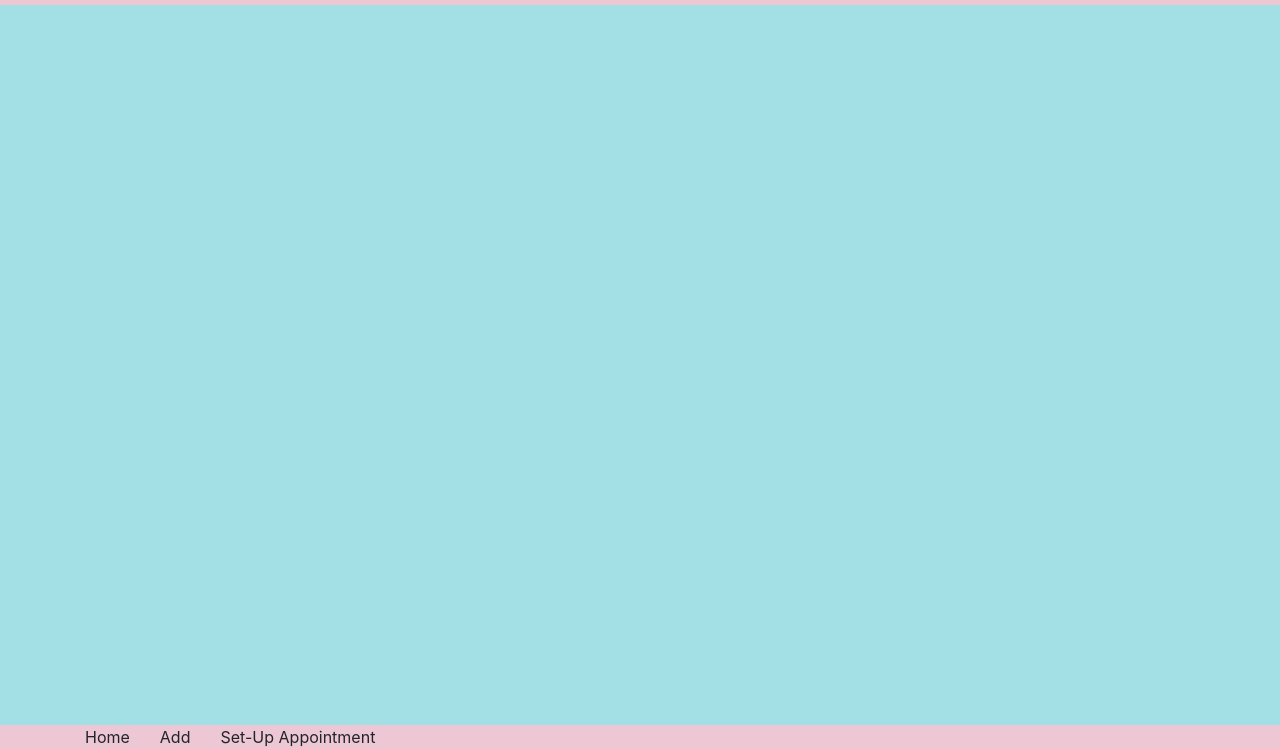
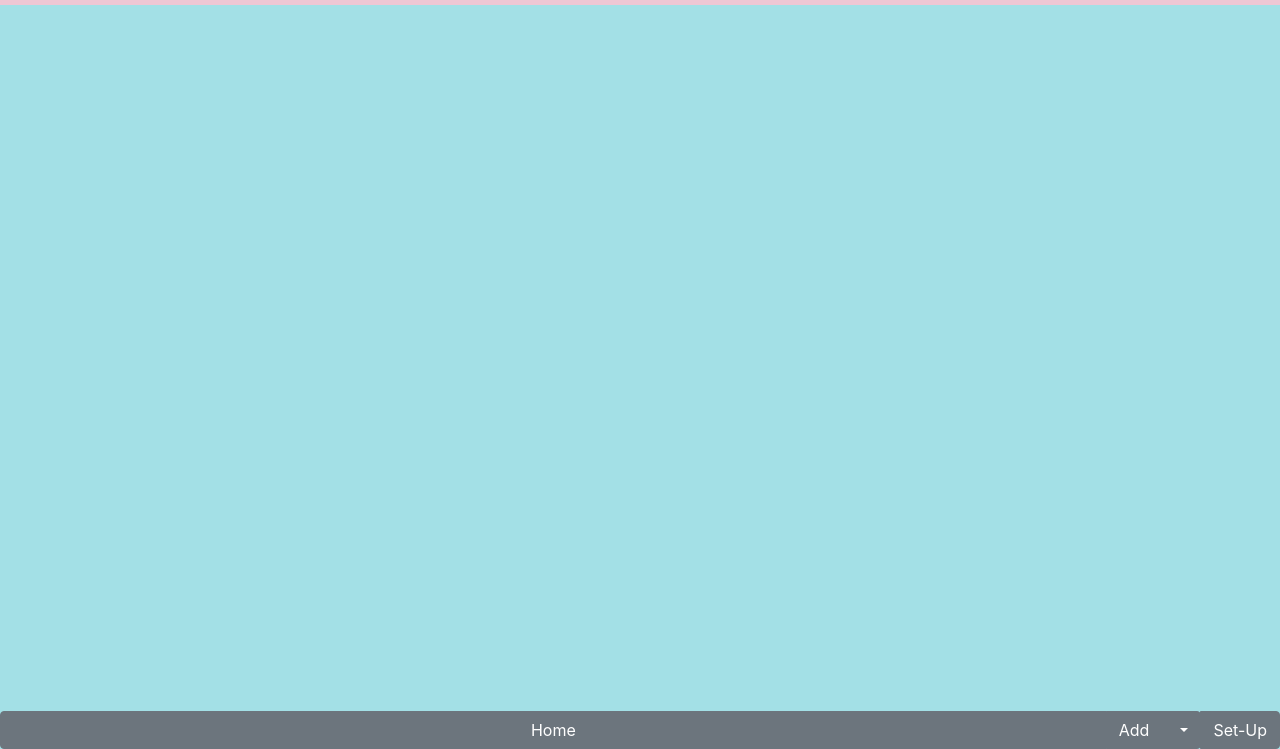
Before and after one commit to JellyBatjes/PR8-Team-test, a plain HTML site: page index.html in a window 1280 px wide. Shown: the part 51-800 px from the top of the page. Drawn offline with nearby package versions, Linux system fonts and the light colour scheme.

Commit message:
Add files via upload

```diff
--- a/index.html
+++ b/index.html
@@ -27,21 +27,22 @@
 </nav>
 
 <footer class="footer fixed-bottom" style="background-color: #EEC7D4">
-<div class="container">
-  <div class="row">
-    <div class="col-md-auto">
-      Home
-    </div>
-    <div class="col-md-auto">
-      Add
-    </div>
-    <div class="col-md-auto">
-      Set-Up
-		Appointment
-    </div>
-  </div>
-</div>
-	  </footer>
+	<div>
+		<div class="btn-group fixed-bottom" role="group" aria-label="Basic example">
+ 			<button type="button" class="btn btn-secondary">Home</button>
+
+			<div class="btn-group" role="group">
+   				<button id="btnGroupDrop1" type="button" class="btn btn-secondary dropdown-toggle" data-toggle="dropdown" aria-haspopup="true" aria-expanded="false">
+   																		 Add&nbsp; &nbsp; &nbsp; </button>
+    		<div class="dropdown-menu" aria-labelledby="btnGroupDrop1">
+     				 <a class="dropdown-item" href="#">Add Self</a>
+    				 <a class="dropdown-item" href="#">Import / Sync</a>
+    		</div>
+
+  			<button type="button" class="btn btn-secondary">Set-Up</button>
+		</div>
+	</div>
+</footer>
 
     <!-- Optional JavaScript -->
     <!-- jQuery first, then Popper.js, then Bootstrap JS -->
```
